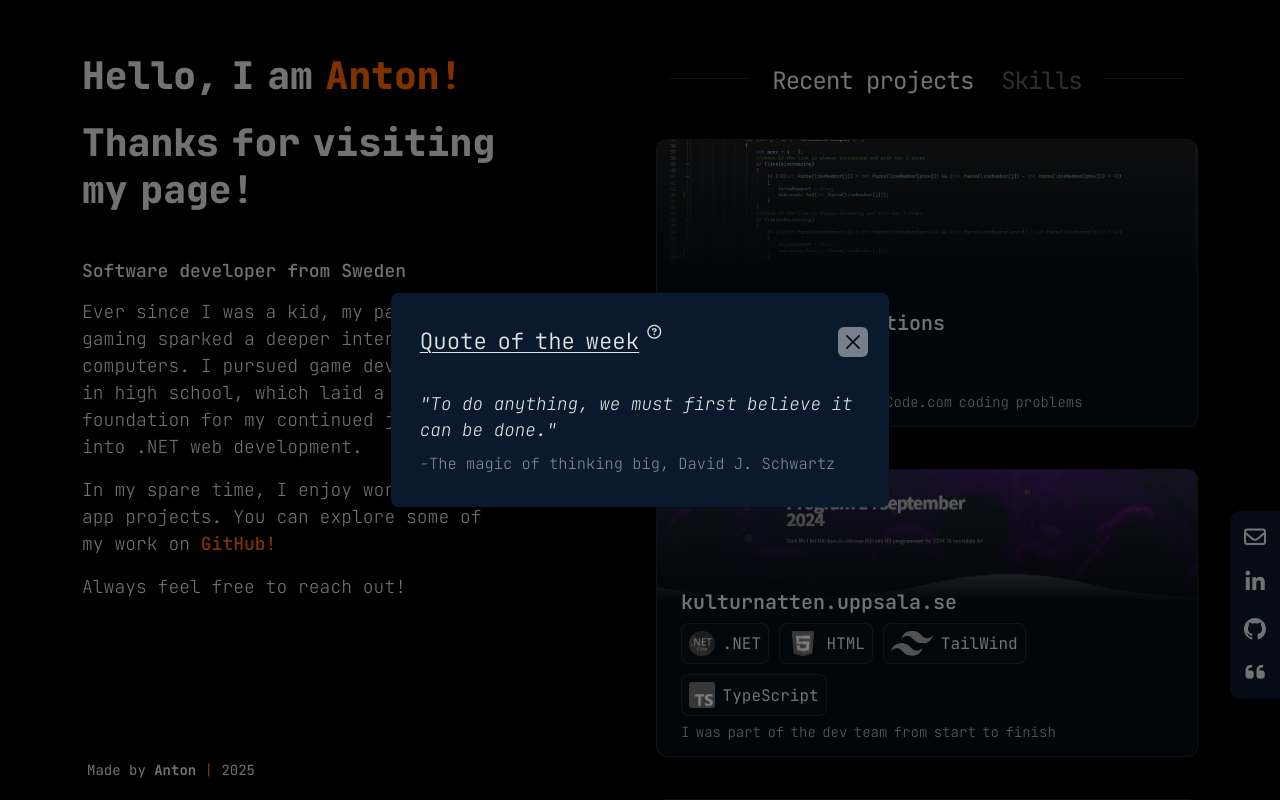
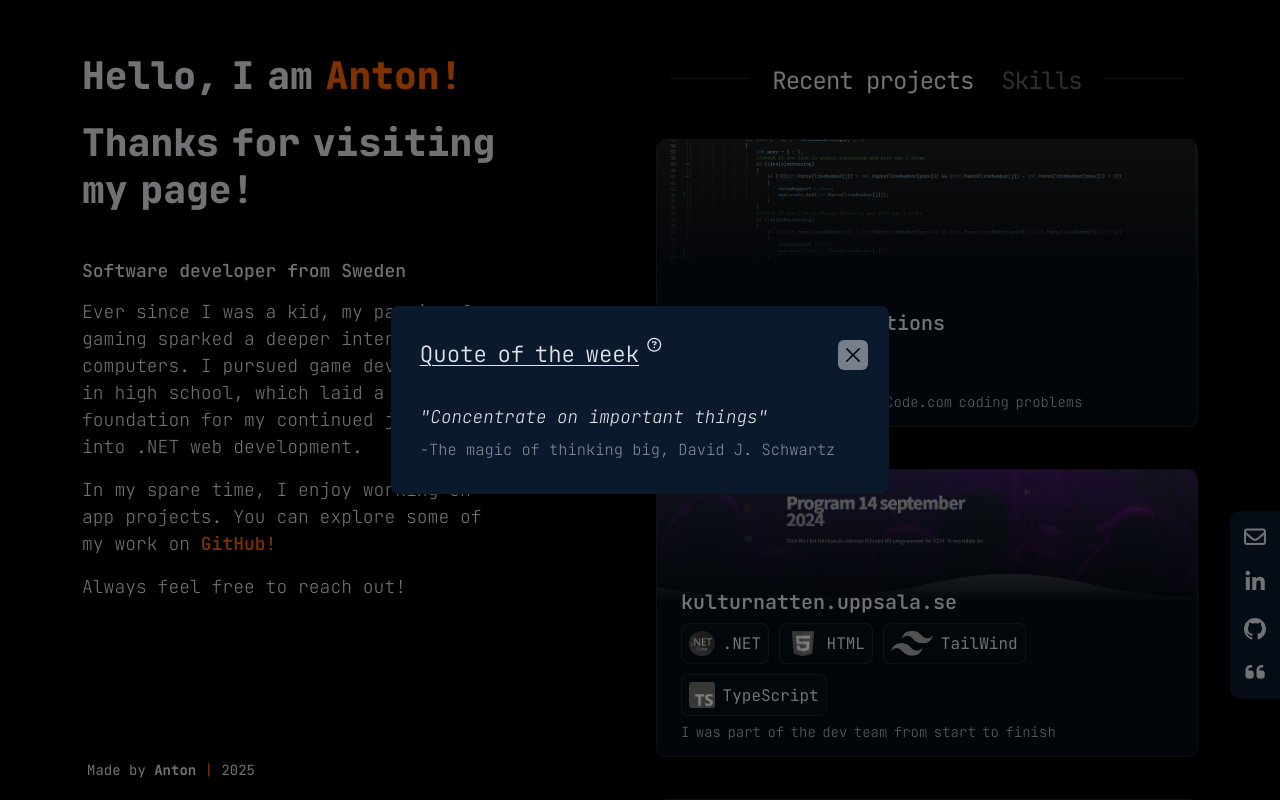
Before and after one commit to Antlin23/Portfolio, a React (Create React App) app: page / in a window 1280 px wide. Both pictures are taken after a click on the button "Weekly quote". Shown: the top 800 px of the page. Built offline with nearby package versions, Linux system fonts and the light colour scheme.

Commit message:
Weekly quote

```diff
--- a/src/Menu.tsx
+++ b/src/Menu.tsx
@@ -31,7 +31,7 @@ function Menu() {
           </Modal.Title>
         </Modal.Header>
         <Modal.Body className=''>
-        "To do anything, we must first believe it can be done."
+        "Concentrate on important things"
         <p className='small'>-The magic of thinking big, David J. Schwartz</p>
           </Modal.Body>
       </Modal>
@@ -46,6 +46,7 @@ export default Menu;
 "Action cures fear"
 <p className='small'>-The magic of thinking big, David J. Schwartz</p>
 
-          "To think confidently, act confidently"
-          <p className='small'>-The magic of thinking big, David J. Schwartz</p>
+        "To do anything, we must first believe it can be done."
+        "To think confidently, act confidently"
+        <p className='small'>-The magic of thinking big, David J. Schwartz</p>
 */
```
